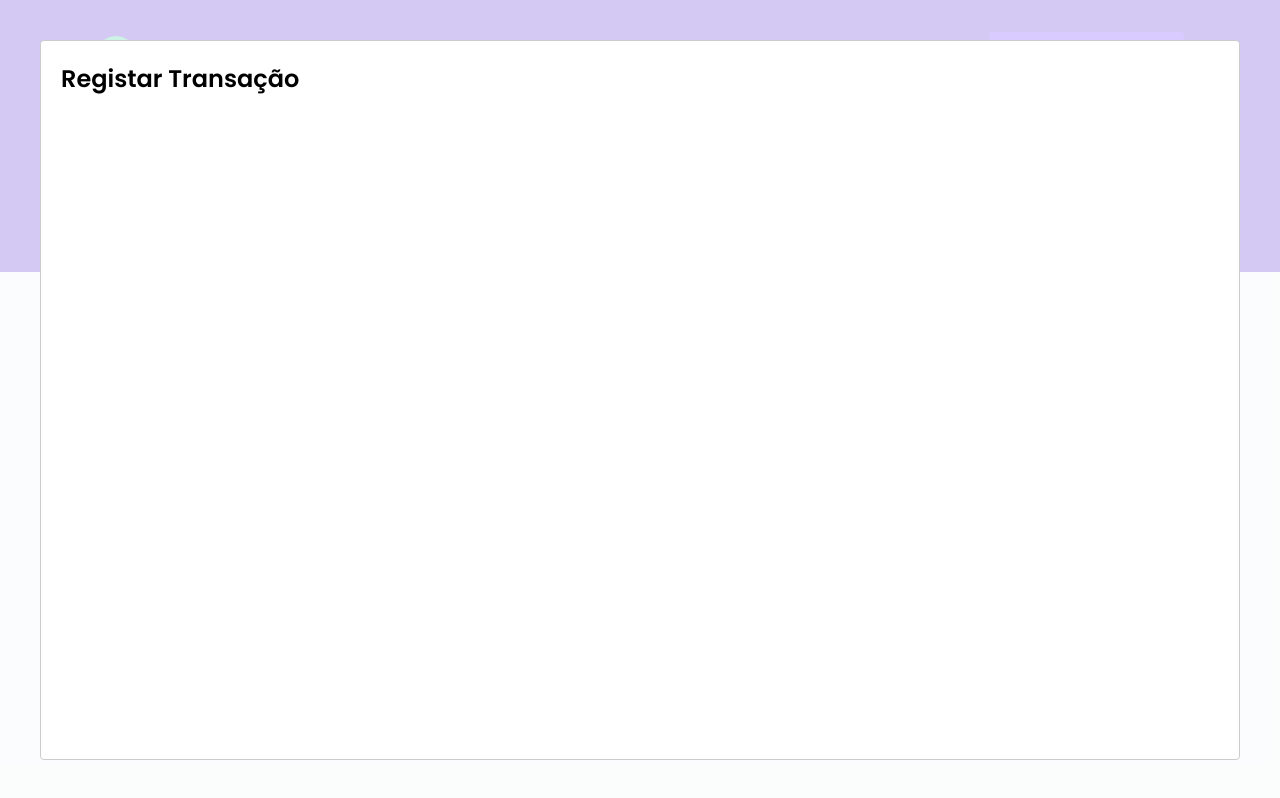
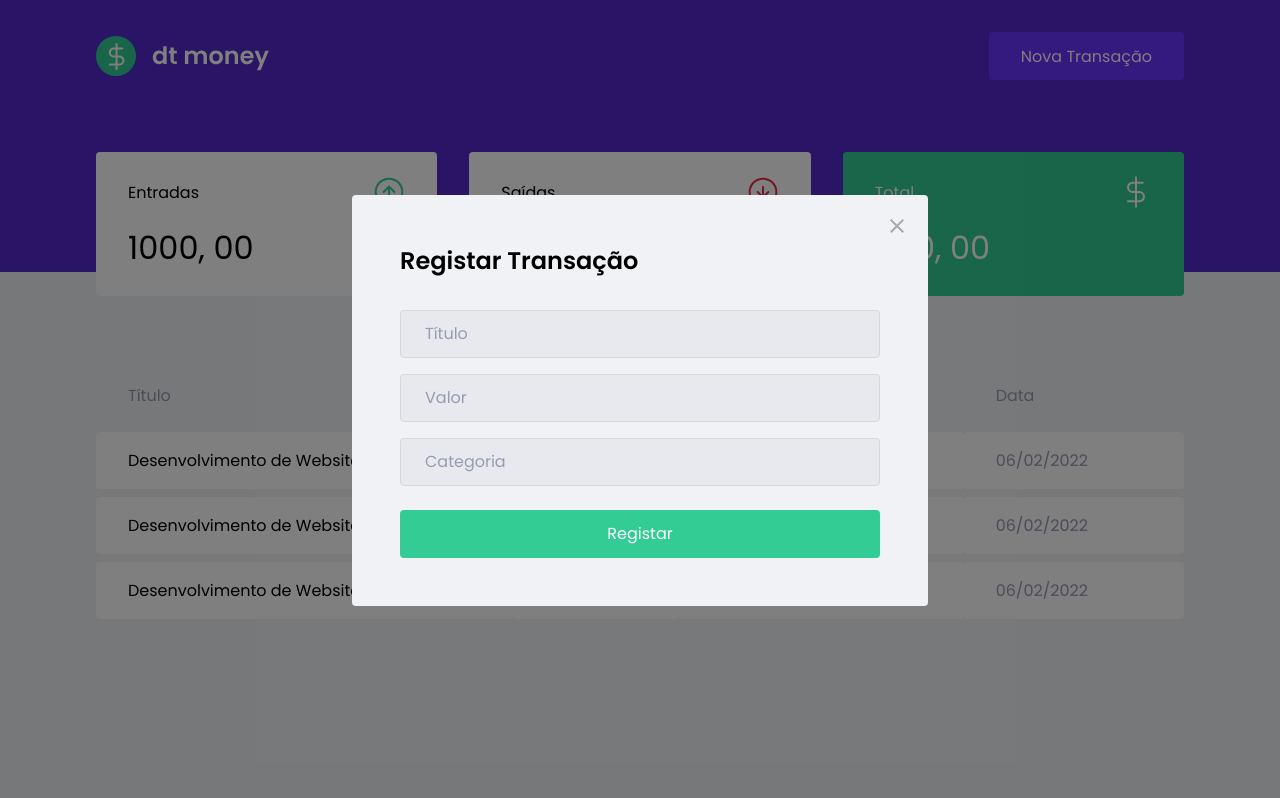
Before and after one commit to eadafonso/dtmoney, a React (Create React App) app: page / in a window 1280 px wide. Both pictures are taken after a click on the button "Nova Transação". Built offline with nearby package versions, Linux system fonts and the light colour scheme; no server answers; what miragejs would draw is missing.

Commit message:
feat: create form modal

```diff
--- a/src/App.tsx
+++ b/src/App.tsx
@@ -1,9 +1,9 @@
+import { useState } from "react";
+
 import { Dashboard } from "./components/Dashboard";
 import { Header } from "./components/Header";
+import { NewTransactionModal } from "./components/NewTransactionModal";
 import { GlobalStyle } from "./styles/global";
-
-import Modal from "react-modal";
-import { useState } from "react";
 
 export function App() {
   const [isNewmTransactionModalOpen, setIsNewTransactionModalOpen] =
@@ -21,15 +21,11 @@
     <>
       <GlobalStyle />
       <Header onOpenNewTransactionModal={handleOpenNewTransactionModal} />
-
-      <Dashboard />
-
-      <Modal
+      <NewTransactionModal
         isOpen={isNewmTransactionModalOpen}
         onRequestClose={handleCloseNewTransactionModal}
-      >
-        <h2>Registar Transação</h2>
-      </Modal>
+      />
+      <Dashboard />
     </>
   );
 }
--- /dev/null
+++ b/src/components/NewTransactionModal/index.tsx
@@ -0,0 +1,43 @@
+import Modal from "react-modal";
+
+import closeImg from "../../assets/close.svg";
+
+import { Container } from "./styles";
+
+interface NewTransactionModalProps {
+  isOpen: boolean;
+  onRequestClose: () => void;
+}
+
+export function NewTransactionModal({
+  isOpen,
+  onRequestClose,
+}: NewTransactionModalProps) {
+  return (
+    <Modal
+      isOpen={isOpen}
+      onRequestClose={onRequestClose}
+      overlayClassName="react-modal-overlay"
+      className="react-modal-content"
+    >
+      <button
+        type="button"
+        onClick={onRequestClose}
+        className="react-modal-close"
+      >
+        <img src={closeImg} alt="Fechar Modal" />
+      </button>
+      <Container>
+        <h2>Registar Transação</h2>
+
+        <input type="text" placeholder="Título" />
+
+        <input type="number" placeholder="Valor" />
+
+        <input type="text" placeholder="Categoria" />
+
+        <button type="submit">Registar</button>
+      </Container>
+    </Modal>
+  );
+}
--- /dev/null
+++ b/src/components/NewTransactionModal/styles.ts
@@ -0,0 +1,45 @@
+import styled from "styled-components";
+
+export const Container = styled.form`
+  h2 {
+    color: var(--text-title);
+    font-size: 1.5rem;
+    margin-bottom: 2rem;
+  }
+
+  input {
+    width: 100%;
+    padding: 0 1.5rem;
+    height: 3rem;
+    border-radius: 0.24rem;
+    background: #e7e9ee;
+    border: 1px solid #d7d7d7;
+
+    font-size: 1rem;
+
+    &::placeholder {
+      color: var(--text-body);
+    }
+
+    & + input {
+      margin-top: 1rem;
+    }
+  }
+
+  button[type="submit"] {
+    width: 100%;
+    padding: 0 1.5rem;
+    height: 3rem;
+    background: var(--green);
+    color: #fff;
+    border-radius: 0.25rem;
+    border: 0;
+    font-size: 1rem;
+    margin-top: 1.5rem;
+    transition: filter 0.2s;
+
+    &:hover {
+      filter: brightness(0.9);
+    }
+  }
+`;
```
